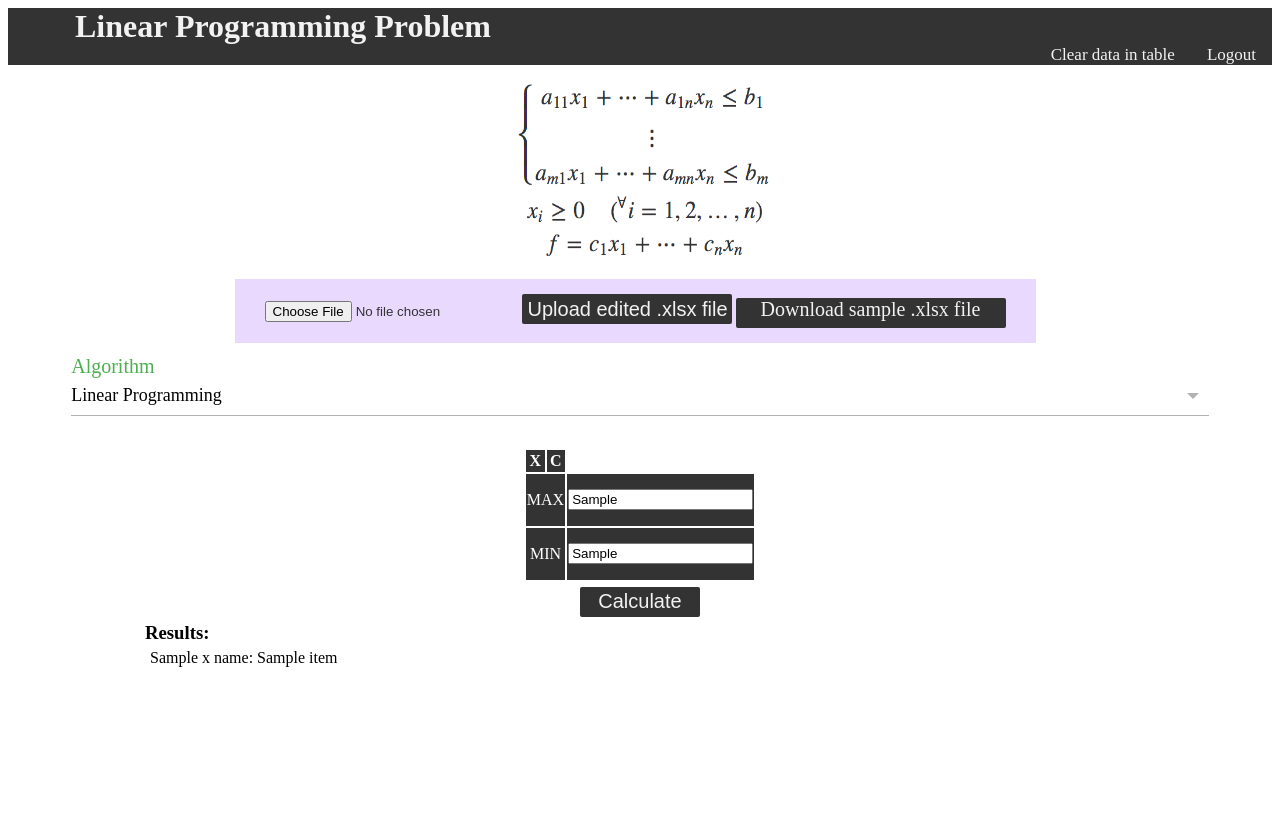
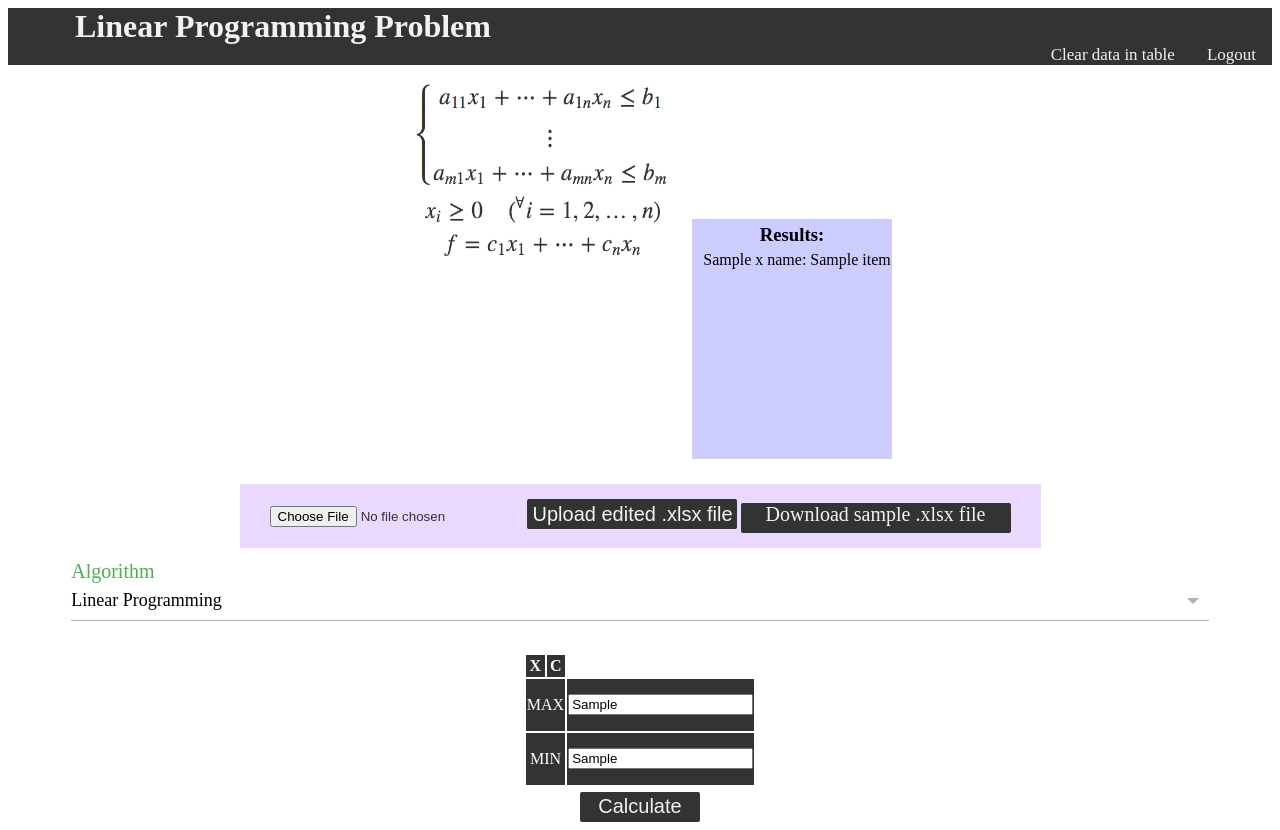
Before and after one commit to MyDuan/linear_programming_problem, a Flask app: template ui/templates/index.html in a window 1280 px wide. Before the commit the page ends 667 px from the top, so only its background shows below. Run offline with Flask 2, Linux system fonts and the light colour scheme; the template is opened without the code that fills it: most values are stand-ins (such as "Sample title", 1, 10 or a date in 2020).

Commit message:
Fixed the bug and imporve the ui style.

```diff
--- a/api/run.py
+++ b/api/run.py
@@ -107,8 +107,11 @@ def index():
                 session.pop('results')
             flash("Please input the necessary data！", "failed")
         data = request.form.to_dict()
-        data['a_names'] = session['data']['a_names']
-        data['x_names'] = session['data']['x_names']
+        if len(data.keys()) == 1:
+            data = {}
+        else:
+            data['a_names'] = session['data']['a_names']
+            data['x_names'] = session['data']['x_names']
         return show(data)
     else:
         if 'data' in session and session['data'] is not None:
--- a/ui/static/css/index.css
+++ b/ui/static/css/index.css
@@ -97,7 +97,7 @@ th {
 
 .problem {
 	text-align: center;
-	margin-bottom: 10px;
+	margin-bottom: 0px;
 }
 
 .problem img {
@@ -121,7 +121,14 @@ th {
 
 .results{
     margin:auto;
-    width: 1000px;
+	text-align: center;
+	height: 240px;
+	width: 200px;
+	background-color: #CCCCFF;
+}
+
+.results, .image {
+	display: inline-block;
 }
 
 .results h3{
@@ -129,8 +136,8 @@ th {
 }
 
 .results_item{
-    margin-top:3px;
-    margin-bottom: 3px;
+    margin-top:0px;
+    margin-bottom: 0px;
     margin-left: 10px;
 }
 
@@ -227,7 +234,7 @@ th {
      color: #333;
      cursor: pointer;
      padding: 15px 30px;
-     margin: 0 10px 0 0;
+     margin: 25px auto 0 0;
      display: inline-block;
 }
 .file-upload label input {
--- a/ui/templates/index.html
+++ b/ui/templates/index.html
@@ -25,7 +25,19 @@
         </div>
     </div>
     <div class="problem">
-        <img src="../static/lp_problem.png">
+         <div class="image"><img src="../static/lp_problem.png"></div>
+        {% if results and data%}
+            <div class="results">
+                <h3>Results:</h3>
+                {% for item in results %}
+                    {% if item == 'sum_cost' %}
+                        <h3>f={{results['sum_cost']}}</h3>
+                    {% else %}
+                        <p class="results_item">{{data['x_names'][loop.index - 1]}}: {{results[item]}}</p>
+                    {% endif %}
+                {% endfor %}
+            </div>
+        {% endif %}
     </div>
     <div class = "file-upload-form">
         <form method="post" action="{{ url_for('upload_csv') }}" enctype="multipart/form-data">
@@ -97,18 +109,6 @@
             </div>
         </form>
         </div>
-        <div class="results">
-            {% if results and data%}
-                <h3>Results:</h3>
-                {% for item in results %}
-                    {% if item == 'sum_cost' %}
-                        <h3>All Cost: {{results['sum_cost']}}</h3>
-                    {% else %}
-                        <p class="results_item">{{data['x_names'][loop.index - 1]}}: {{results[item]}}</p>
-                    {% endif %}
-                {% endfor %}
-            {% endif %}
-        </div>
     </div>
 </body>
 </html>
```
Also changed, not shown: api/validator.py (+6 -4 lines).
